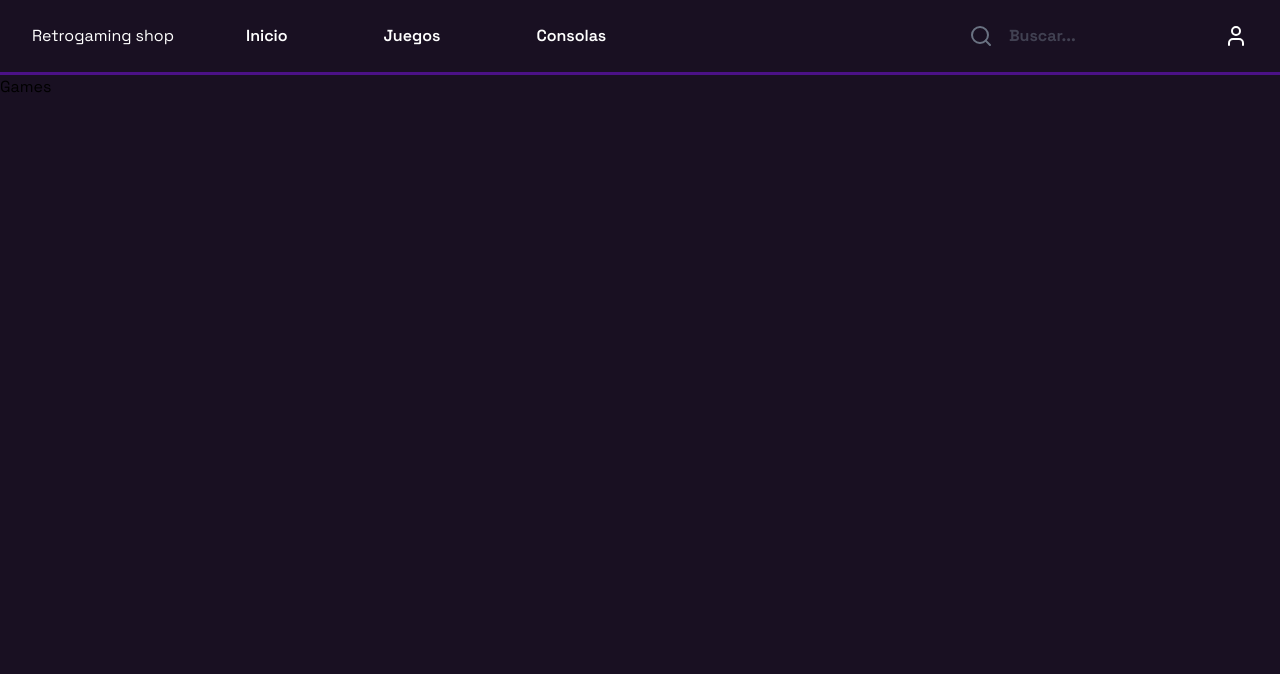
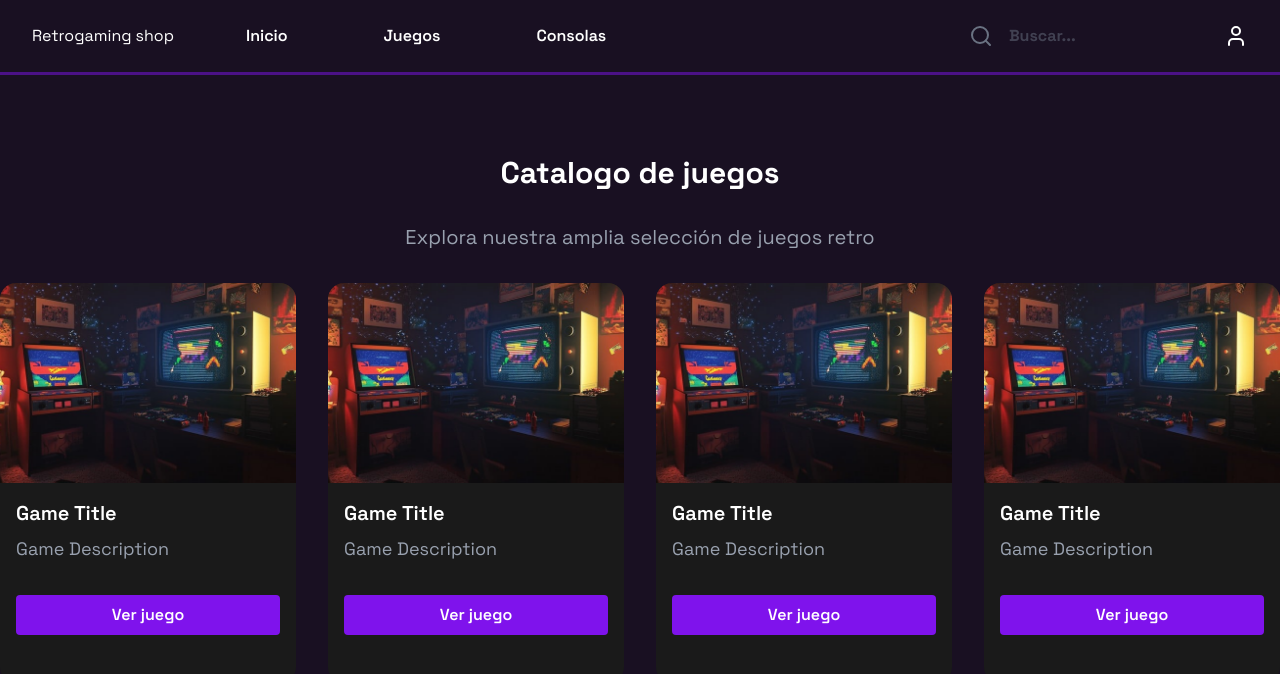
Before and after one commit to JesusMoraColmenaresDev/retrogaming-shop-frontend, a Next.js app: page /games in a window 1280 px wide. Shown: the top 674 px of the page. Built offline with nearby package versions, Linux system fonts and the light colour scheme; no server answers; sample sign-in values are in the browser's storage.

Commit message:
footer added

```diff
--- /dev/null
+++ b/app/Footer.tsx
@@ -0,0 +1,18 @@
+import React from 'react'
+import DynamicLink from './components/dynamic/DynamicLink'
+
+export default function Footer() {
+    return (
+        //ponle un border-b al p de color : #7F13EC80 y porfavor de fondo por #7F13EC10
+        <footer className="w-full bg-[#1a1a1a] text-white py-4">
+            <div className="mx-auto flex flex-col justify-between items-center">
+                <div className="flex space-x-4 mt-2 md:mt-0  w-full items-center justify-center border-b-2 border-[#7F13EC80] pb-4">
+                    <DynamicLink href="/about" text="Acerca de" />
+                    <DynamicLink href="/contact" text="Contacto" />
+                    <DynamicLink href="/privacy" text="Política de Privacidad" />
+                </div>
+                <p className="text-center p-4 text-sm ">{new Date().getFullYear()} Mi Aplicación. Todos los derechos reservados.</p>
+            </div>
+        </footer>
+    )
+}
--- a/app/components/games/GameItemCard.tsx
+++ /dev/null
@@ -1,19 +0,0 @@
-import Image from 'next/image'
-import React from 'react'
-
-export default function GameItemCard() {
-    return (
-        <div className='w-[400px] h-[400px] bg-[#1A1A1A] rounded-2xl flex flex-col gap-4 '>
-            <div className=' relative w-full h-[200px]'>
-                <Image src="/retro-gaming-setup-stockcake.jpg" fill alt="Game Title" className="object-cover rounded-t-2xl" sizes="400px" />
-            </div>
-
-            <div className='px-4 flex flex-col gap-2'>
-                <p className='text-white text-xl font-semibold'>Game Title</p>
-                <p className='text-gray-400 text-lg'>Game Description</p>
-            </div>
-
-        </div>
-
-    )
-}
--- a/app/games/page.tsx
+++ b/app/games/page.tsx
@@ -1,7 +1,45 @@
-import React from 'react'
+"use client";
+import React, { use } from 'react'
+
+import { useRouter } from 'next/navigation';
+import DynamicItemCard from '../components/dynamic/DynamicItemCard';
+import DynamicButton from '../components/dynamic/DynamicButton';
 
 export default function GamesPage() {
+  const router = useRouter();
   return (
-    <div>Games</div>
+    <main>
+      <section className="my-20 flex flex-col gap-8 items-center justify-center">
+        <h2 className="text-white text-3xl font-bold">Catalogo de juegos</h2>
+        <h3 className="text-gray-400 text-xl">Explora nuestra amplia selección de juegos retro</h3>
+        <div className="flex gap-8 w-full justify-center">
+          <DynamicItemCard
+            imageUrl="/retro-gaming-setup-stockcake.jpg"
+            title="Game Title"
+            subtitle="Game Description"
+            button={<DynamicButton text="Ver juego" type="button" onClick={() => router.push('/games')} className="px-8" />}
+          />
+          <DynamicItemCard
+            imageUrl="/retro-gaming-setup-stockcake.jpg"
+            title="Game Title"
+            subtitle="Game Description"
+            button={<DynamicButton text="Ver juego" type="button" onClick={() => router.push('/games')} className="px-8" />}
+          />
+          <DynamicItemCard
+            imageUrl="/retro-gaming-setup-stockcake.jpg"
+            title="Game Title"
+            subtitle="Game Description"
+            button={<DynamicButton text="Ver juego" type="button" onClick={() => router.push('/games')} className="px-8" />}
+          />
+          <DynamicItemCard
+            imageUrl="/retro-gaming-setup-stockcake.jpg"
+            title="Game Title"
+            subtitle="Game Description"
+            button={<DynamicButton text='Ver juego' type='button' onClick={() => router.push('/consoles')} className='px-8' ></DynamicButton>}
+
+          />
+        </div>
+      </section>
+    </main>
   )
 }
--- a/app/home/page.tsx
+++ b/app/home/page.tsx
@@ -2,12 +2,13 @@
 import React from 'react'
 import DynamicButton from '../components/dynamic/DynamicButton'
 import { useRouter } from 'next/navigation';
-import GameItemCard from '../components/games/GameItemCard';
 import DynamicItemCard from '../components/dynamic/DynamicItemCard';
+import Footer from '../Footer';
 
 export default function page() {
     const router = useRouter();
     return (
+        <>
             <main>
                 <section
                     className="relative w-full min-h-screen flex items-center justify-center bg-cover bg-center"
@@ -20,7 +21,7 @@ export default function page() {
                         <h1 className="text-white text-7xl font-bold whitespace-nowrap">
                             Bienvenido a <span className="text-[#7F13EC]">Retrogaming</span> shop
                         </h1>
-                    <h2 className='text-gray-100 text-2xl'>Tu destino para juegos y consolas retro
+                        <h2 className='text-gray-400 text-2xl'>Tu destino para juegos y consolas retro
                             Revive la diversión de antaño</h2>
                         <DynamicButton text='Explorar Juegos' type='button' onClick={() => router.push('/games')} className='max-w-fit px-16' ></DynamicButton>
                     </div>
@@ -76,8 +77,9 @@ export default function page() {
 
                         />
                     </div>
-
                 </section>
             </main>
+            <Footer />
+        </>
     )
 }
```
Lines whose indentation alone changed are shown as unchanged.
